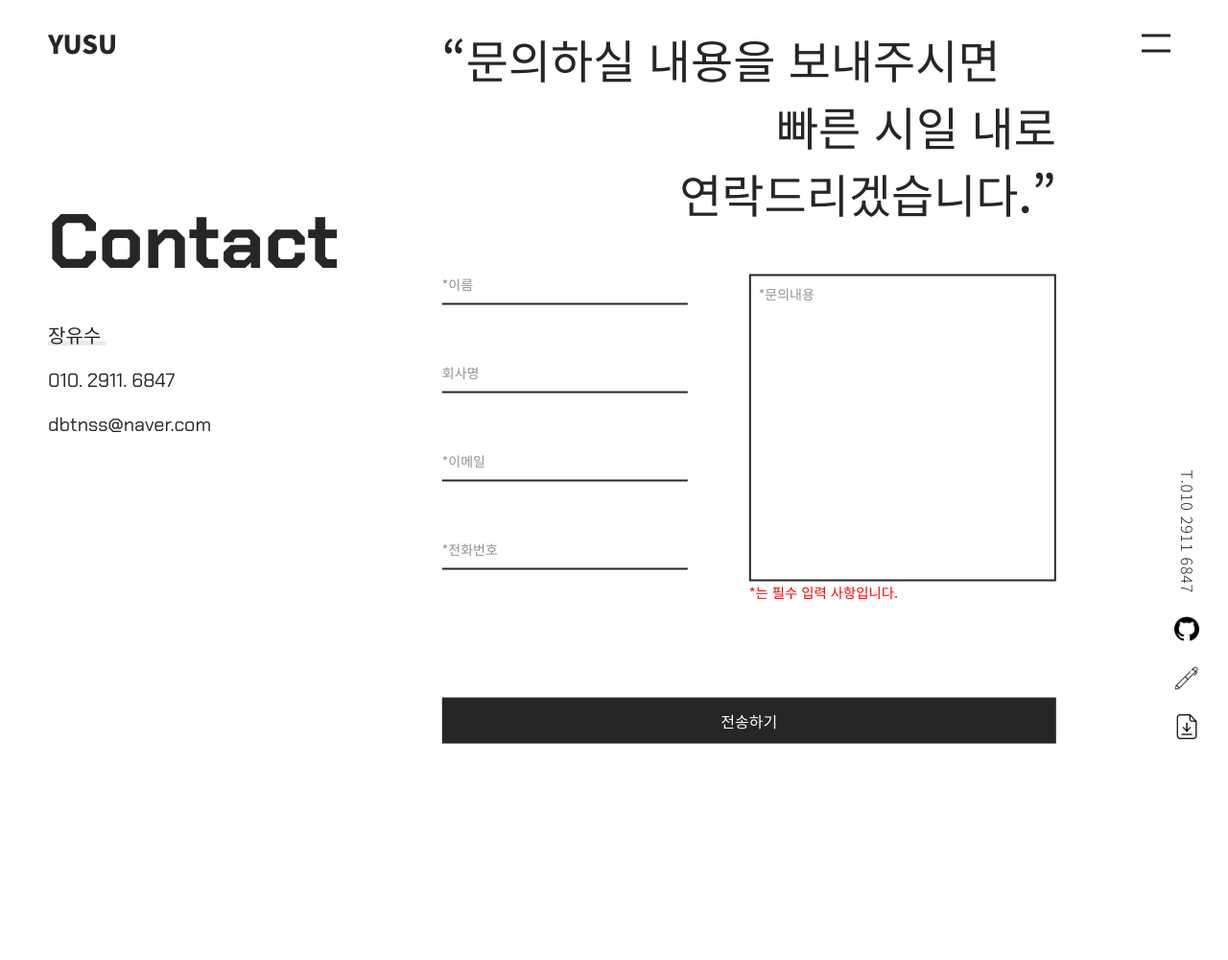
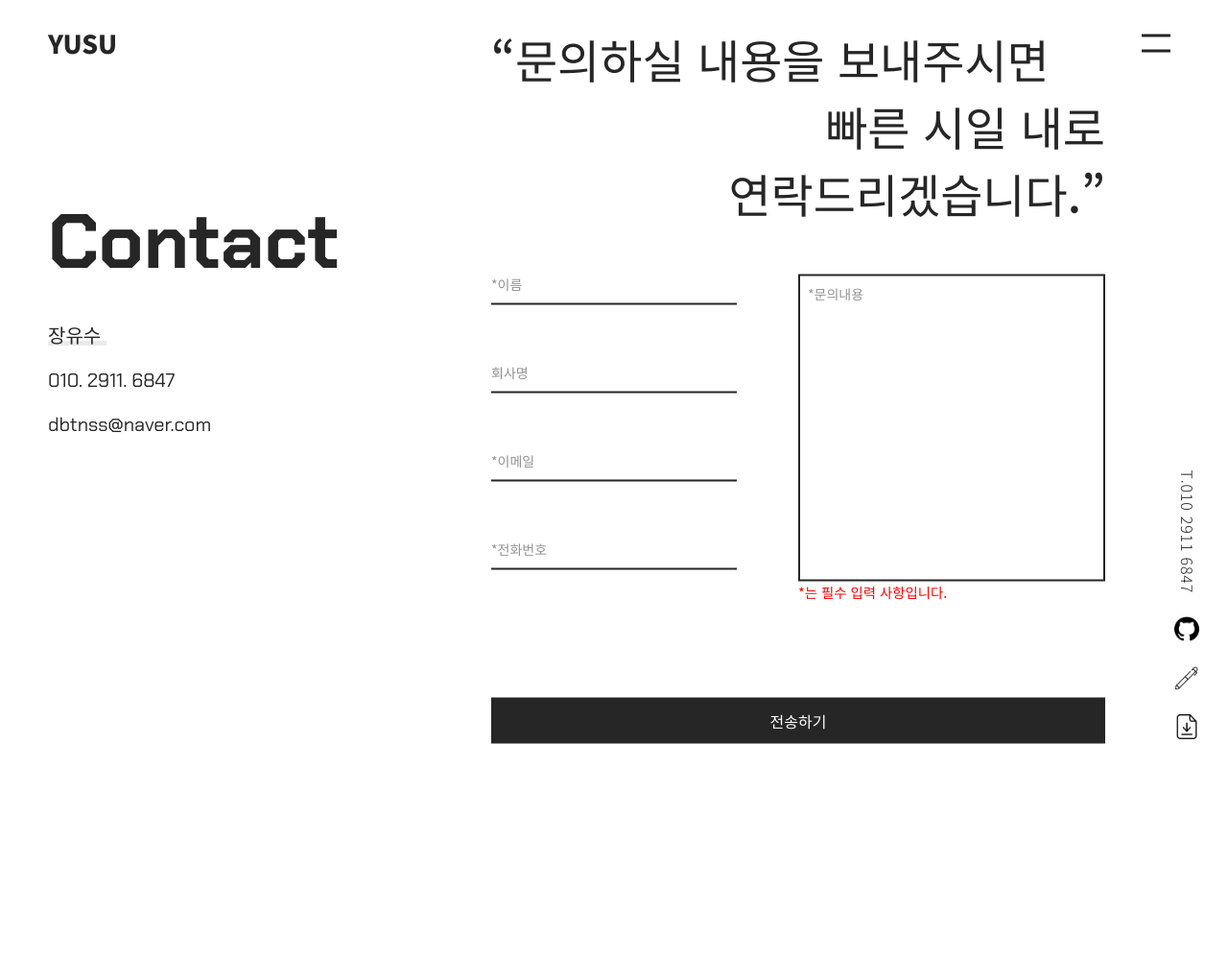
Before and after one commit to Jangyusu/project_portfolio, a PHP site: page /contact.php in a window 1280 px wide. Shown: the whole page at 96% size. Run offline with PHP 8.4, Linux system fonts and the light colour scheme.

Commit message:
1920x1080 해상도 적용

```diff
--- a/asset/css/contact.css
+++ b/asset/css/contact.css
@@ -374,7 +374,7 @@
   position: absolute;
   left: 50%;
   top: 50%;
-  transform: translate(-48%, -50%); }
+  transform: translate(-40%, -50%); }
   .question__title {
     margin-bottom: 50px;
     font-size: 3rem;
--- a/asset/css/contact.scss
+++ b/asset/css/contact.scss
@@ -70,7 +70,7 @@
     position: absolute;
     left: 50%;
     top: 50%;
-    transform: translate(-48%,-50%);
+    transform: translate(-40%,-50%);
 
     &__title {
         margin-bottom: 50px;
```
